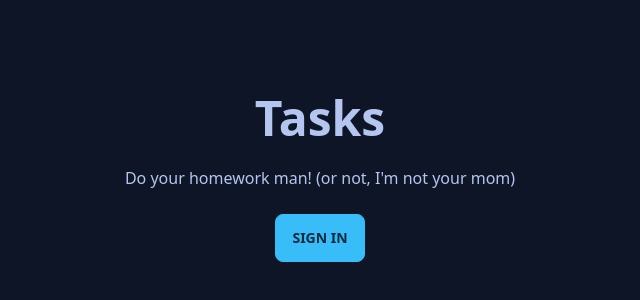
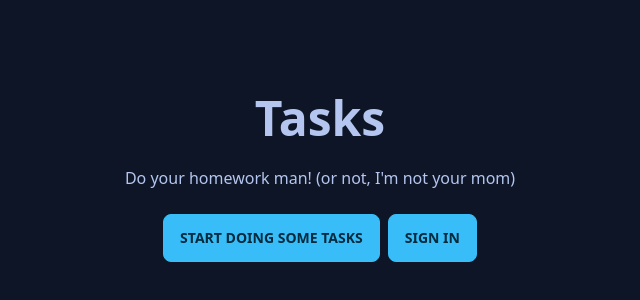
Before and after one commit to mfaizudd/tasks, a Next.js app in the folder web/: page / in a window 1280 px wide. Shown: the part 222-522 px from the top of the page, without its empty margins (320-960 px from the left). Built offline with nearby package versions, Linux system fonts and the light colour scheme.

Commit message:
feat: cohort create

```diff
--- a/web/src/components/Auth.tsx
+++ b/web/src/components/Auth.tsx
@@ -1,7 +1,7 @@
 import { useAppContext } from "@/context/state";
 import { getUserInfo } from "@/lib/api";
 import { useRouter } from "next/router";
-import React, { useEffect, useState } from "react";
+import React, { useEffect } from "react";
 import { Loading } from "./Loading";
 
 interface Props {
--- /dev/null
+++ b/web/src/pages/cohorts/create.tsx
@@ -0,0 +1,35 @@
+import Dashboard from "@/components/Dashboard";
+import { getAuthorizedApi } from "@/lib/api";
+import { NextPage } from "next";
+import { useRouter } from "next/router";
+import { useState } from "react";
+
+export const Create: NextPage = () => {
+    const router = useRouter();
+    const [name, setName] = useState("");
+    const submit = async () => {
+        try {
+            const api = await getAuthorizedApi();
+            const res = await api.post("/cohorts", { name: name });
+            if (res.status === 201) {
+                router.push("/cohorts")
+            }
+        } catch (err) {
+            console.log(err);
+        }
+    }
+    return (
+        <Dashboard>
+            <div className="p-5">
+                <form onSubmit={e => { e.preventDefault(); submit() }}>
+                    <div className="flex gap-3">
+                        <input type="text" value={name} onChange={(e) => setName(e.target.value)} placeholder="Cohort name" className="input input-bordered w-full max-w-xs" />
+                        <button className="btn btn-primary" type="submit">Submit</button>
+                    </div>
+                </form>
+            </div>
+        </Dashboard>
+    )
+}
+
+export default Create;
--- a/web/src/pages/index.tsx
+++ b/web/src/pages/index.tsx
@@ -1,7 +1,9 @@
 import Layout from '@/components/Layout'
 import { useAppContext } from '@/context/state'
-import { removeToken } from '@/lib/api'
+import { getUserInfo, removeToken } from '@/lib/api'
 import { oauthSignIn } from '@/lib/oauth'
+import Link from 'next/link'
+import { useEffect } from 'react'
 
 export default function Home() {
     const { user, setUser } = useAppContext()
@@ -9,6 +11,12 @@ export default function Home() {
     if (user !== null) {
         button = <button className="btn btn-primary" onClick={() => signOut()}>Sign Out</button>
     }
+    useEffect(() => {
+        const user = getUserInfo()
+        if (user !== null) {
+            setUser(user)
+        }
+    }, [])
     function signOut() {
         removeToken()
         setUser(null)
@@ -23,7 +31,11 @@ export default function Home() {
                     <div className="max-w-md">
                         <h1 className="text-5xl font-bold">Tasks</h1>
                         <p className="py-6">Do your homework man! (or not, I'm not your mom)</p>
-                        {button}
+                        {user !== null && <p className="p-2">Welcome {user.name}</p>}
+                        <div className="flex gap-2 justify-center">
+                            <Link href="/dashboard" className="btn btn-primary">Start doing some tasks</Link>
+                            {button}
+                        </div>
                     </div>
                 </div>
             </div>
--- a/web/src/pages/login.tsx
+++ b/web/src/pages/login.tsx
@@ -1,5 +1,5 @@
 import Layout from "@/components/Layout";
-import { setIdToken, setRefreshToken, setToken } from "@/lib/api";
+import { getUserInfo, setIdToken, setRefreshToken, setToken } from "@/lib/api";
 import { useRouter } from "next/router";
 import { useEffect } from "react";
 import Link from "next/link";
@@ -31,6 +31,11 @@ export default function Login({ auth_code }: Props) {
     const { user, setUser } = useAppContext();
     const router = useRouter();
     useEffect(() => {
+        const userInfo = getUserInfo();
+        if (userInfo) {
+            setUser(userInfo);
+            router.push("/dashboard");
+        }
         if (auth_code) {
             const code_verifier = getCodeVerifier();
             (async () => {
@@ -54,9 +59,11 @@ export default function Login({ auth_code }: Props) {
                         <p className="py-6">
                             {user ? (`Logged in as ${user.email}`) : (`Logging in...`)}
                         </p>
-                        <Link href="/dashboard">
-                            <button className="btn btn-primary">Starts doing tasks</button>
-                        </Link>
+                        {user && (
+                            <Link href="/dashboard">
+                                <button className="btn btn-primary">Starts doing tasks</button>
+                            </Link>
+                        )}
                     </div>
                 </div>
             </div>
```
